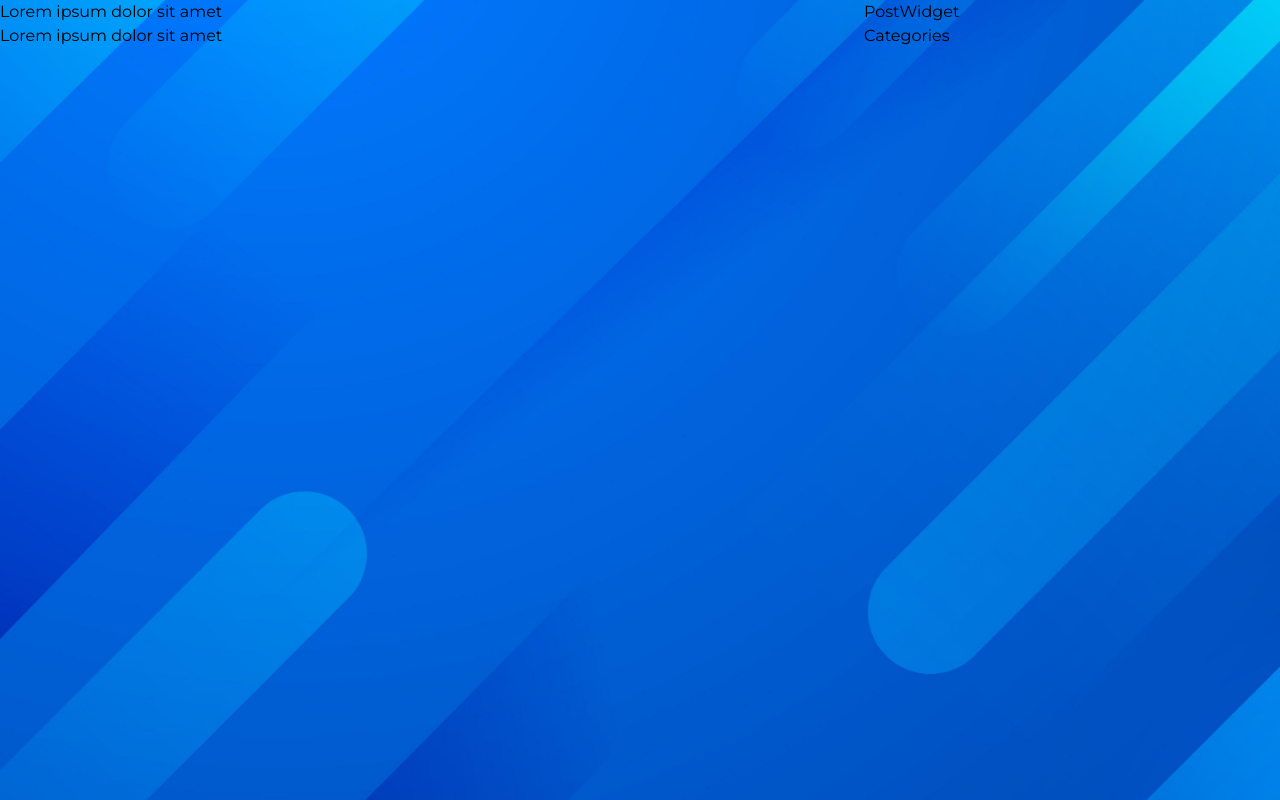
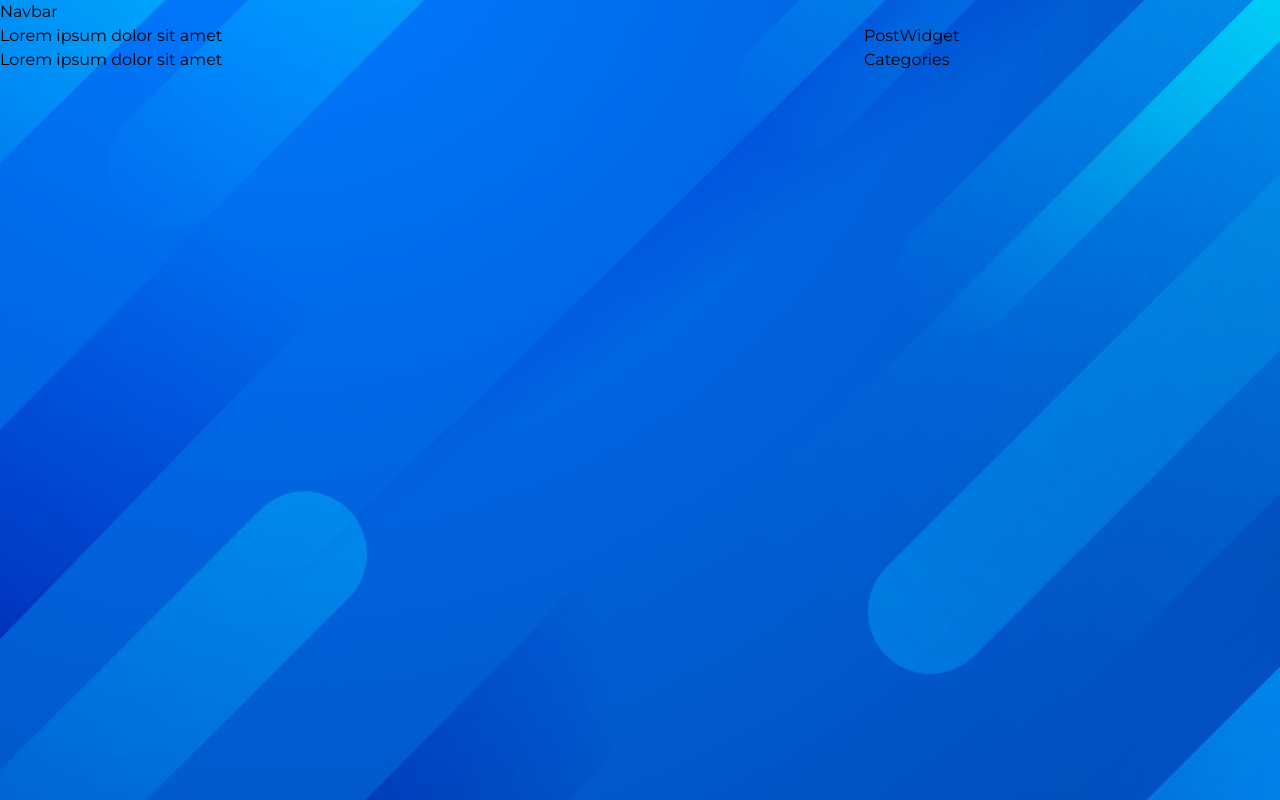
Before and after one commit to Tushar98644/Blog_website, a Next.js app: page / in a window 1280 px wide. Built offline with nearby package versions, Linux system fonts and the light colour scheme.

Commit message:
Navbar and Layout

```diff
--- /dev/null
+++ b/components/Layout.tsx
@@ -0,0 +1,16 @@
+import Navbar from "./Navbar";
+
+interface proptypes {
+    children: any;
+}
+
+const Layout = ({children}:proptypes) => {
+    return (
+        <div>
+            <Navbar/>
+            {children}
+        </div>
+     );
+}
+
+export default Layout;
--- /dev/null
+++ b/components/Navbar.tsx
@@ -0,0 +1,9 @@
+const Navbar = () => {
+    return (
+        <div>
+            <h1>Navbar</h1>
+        </div>
+     );
+}
+
+export default Navbar;
--- a/components/PostCard.tsx
+++ b/components/PostCard.tsx
@@ -1,13 +1,13 @@
-// interface postcardProps {
-//     title: string;
-//     excerpt: string;
-// }
+interface postcardProps {
+    title: string;
+    excerpt: string;
+}
 
-const PostCard = ({post}) => {
+const PostCard = ({title,excerpt}:postcardProps) => {
   return (
     <div>
-        <h1>{post.title}</h1>
-        <p>{post.excerpt}</p>
+        <h1>{title}</h1>
+        <p>{excerpt}</p>
     </div>
   )
 }
--- a/components/index.ts
+++ b/components/index.ts
@@ -1,3 +1,5 @@
 export {default as PostCard} from './PostCard';
 export {default as PostWidget} from './PostWidget';
 export {default as categories} from './Categories';
+export {default as Navbar} from './Navbar';
+export {default as Layout} from './Layout';
--- a/pages/_app.tsx
+++ b/pages/_app.tsx
@@ -1,6 +1,11 @@
 import '@/styles/globals.scss'
 import type { AppProps } from 'next/app'
+import { Layout } from '@/components'
 
 export default function App({ Component, pageProps }: AppProps) {
-  return <Component {...pageProps} />
+  return (
+    <Layout>
+      <Component {...pageProps} />
+    </Layout>
+  )
 }
--- a/pages/index.tsx
+++ b/pages/index.tsx
@@ -1,4 +1,4 @@
-import { PostCard, PostWidget, categories } from "@/components";
+import { PostCard, PostWidget, categories, Layout } from "@/components";
 import Categories from "@/components/Categories";
 import Head from "next/head";
 
@@ -25,12 +25,12 @@ const Homepage = () => {
         <div className='grid grid-cols-12 gap-4'>
           <div className='lg:col-span-8 col-span-1'>
             {posts.map((post, index) => (
-            <PostCard key={post.id} post={post} />
+              <PostCard key={post.id} title={post.title} excerpt={post.excerpt} />
             ))}
           </div>
           <div className='lg:col-span-4 col-span-1'>
             <PostWidget />
-          <Categories/>
+            <Categories />
           </div>
         </div>
       </div>
```
Also changed, not shown: public/electric.jpg (added). Lines whose indentation alone changed are shown as unchanged.
